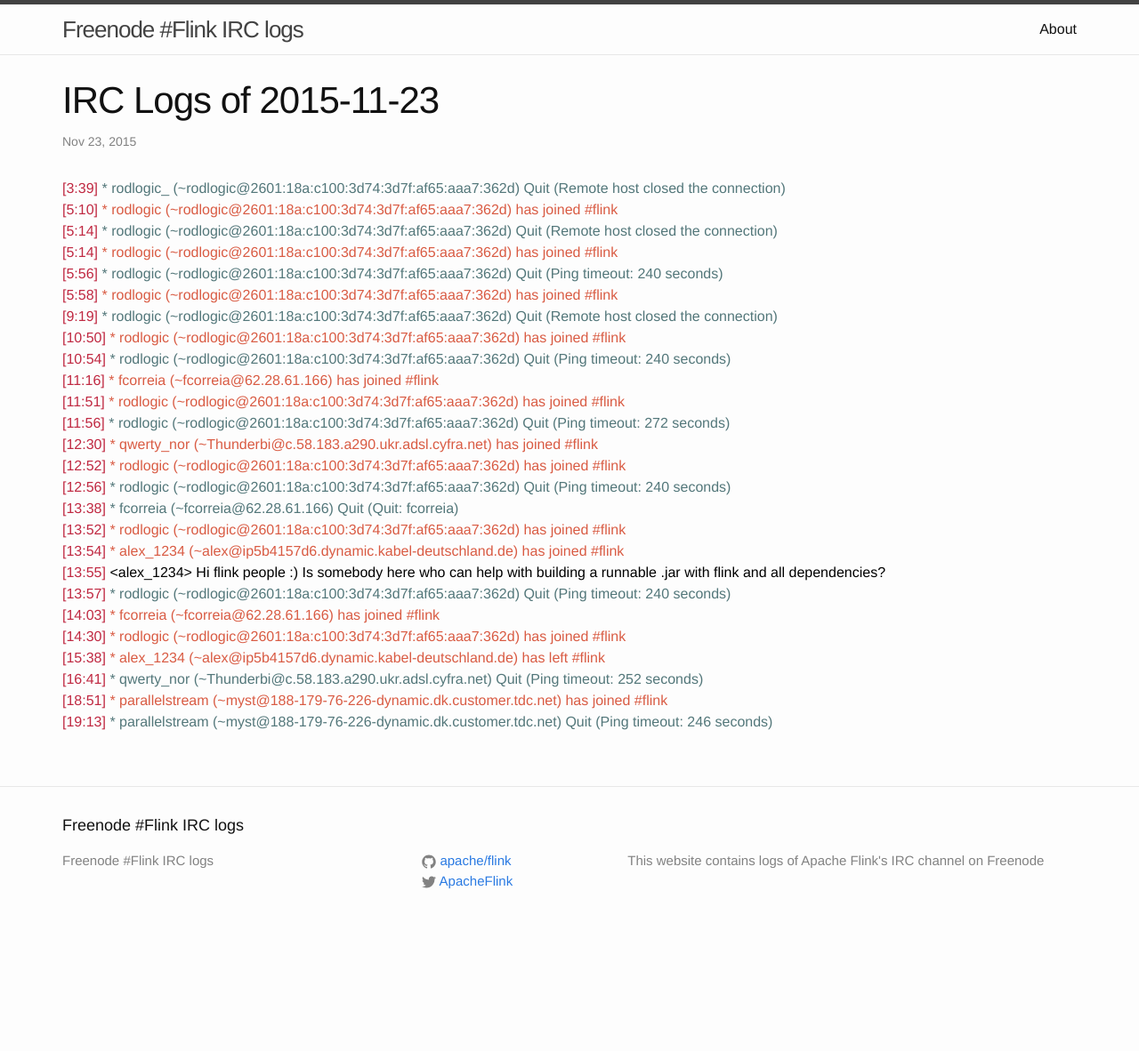
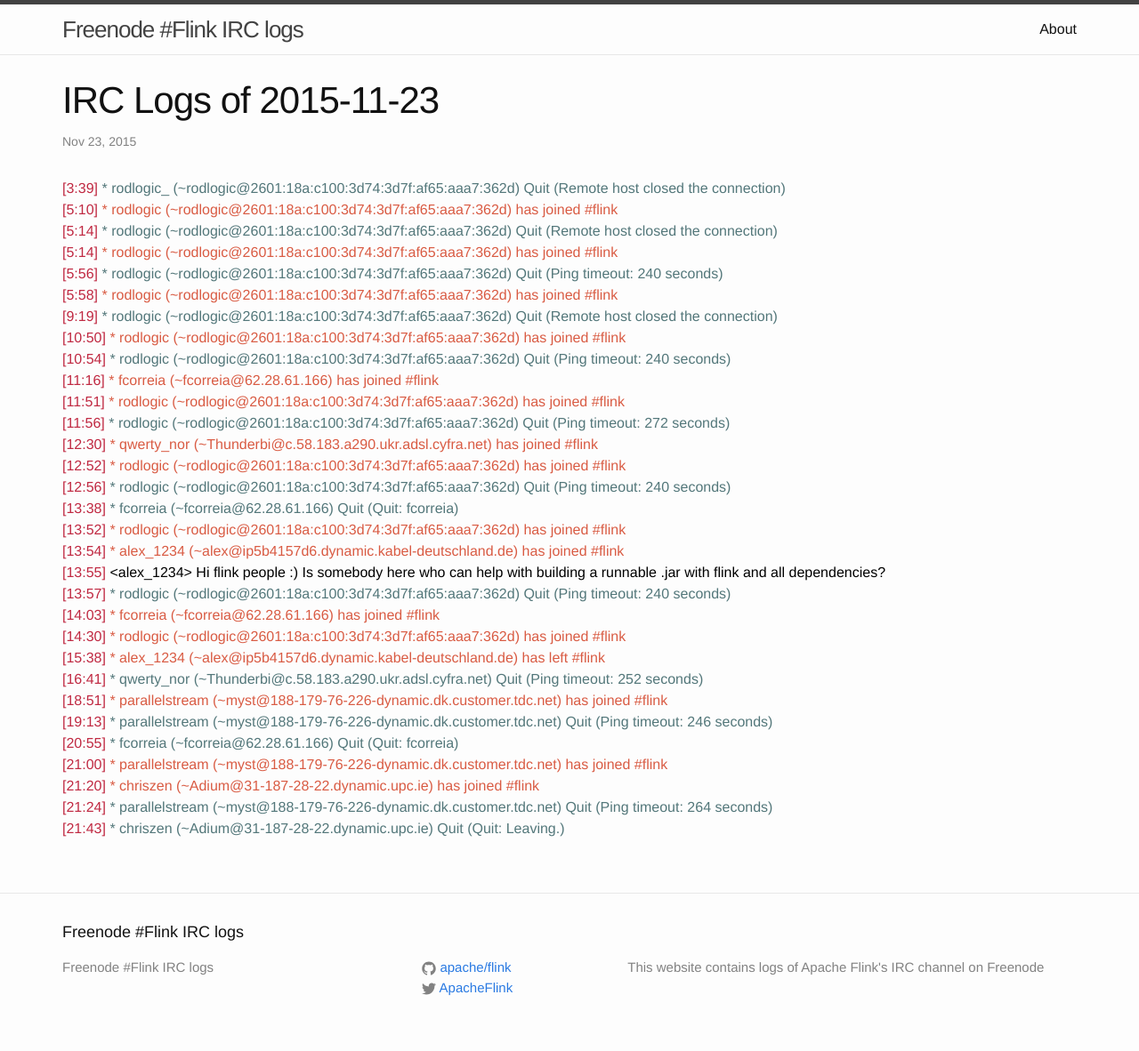
Before and after one commit to flink-irc-logs/flink-irc-logs.github.io, a Jekyll site: the page built from _posts/2015-11-23-logs.markdown, in a window 1280 px wide. Shown: the whole page at 89% size. Built offline with Jekyll 4.4.1, drawn with Linux system fonts in a browser that asks for light colours; before the commit the page ends 1062 px from its top, so only the background shows below that.

Commit message:
Update of the logs on Mon Nov 23 22:24:05 CET 2015

```diff
--- a/_posts/2015-11-23-logs.markdown
+++ b/_posts/2015-11-23-logs.markdown
@@ -30,3 +30,8 @@
 <span class="irc-date">[16:41]</span> <span class="irc-navy">* qwerty_nor (~Thunderbi@c.58.183.a290.ukr.adsl.cyfra.net) Quit (Ping timeout: 252 seconds)</span><br />
 <span class="irc-date">[18:51]</span> <span class="irc-green">* parallelstream (~myst@188-179-76-226-dynamic.dk.customer.tdc.net) has joined #flink</span><br />
 <span class="irc-date">[19:13]</span> <span class="irc-navy">* parallelstream (~myst@188-179-76-226-dynamic.dk.customer.tdc.net) Quit (Ping timeout: 246 seconds)</span><br />
+<span class="irc-date">[20:55]</span> <span class="irc-navy">* fcorreia (~fcorreia@62.28.61.166) Quit (Quit: fcorreia)</span><br />
+<span class="irc-date">[21:00]</span> <span class="irc-green">* parallelstream (~myst@188-179-76-226-dynamic.dk.customer.tdc.net) has joined #flink</span><br />
+<span class="irc-date">[21:20]</span> <span class="irc-green">* chriszen (~Adium@31-187-28-22.dynamic.upc.ie) has joined #flink</span><br />
+<span class="irc-date">[21:24]</span> <span class="irc-navy">* parallelstream (~myst@188-179-76-226-dynamic.dk.customer.tdc.net) Quit (Ping timeout: 264 seconds)</span><br />
+<span class="irc-date">[21:43]</span> <span class="irc-navy">* chriszen (~Adium@31-187-28-22.dynamic.upc.ie) Quit (Quit: Leaving.)</span><br />
```
